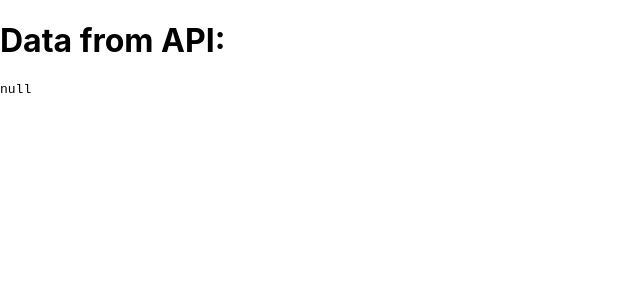
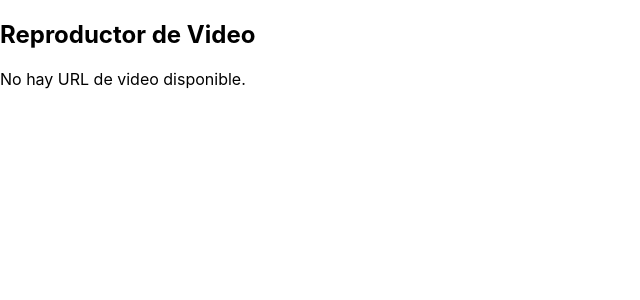
Before and after one commit to AyoubElimeany/mi-nueva-app, a React (Create React App) app: page /video in a window 1280 px wide. Shown: the top 300 px of the page, without its empty margins (0-640 px from the left). Built offline with nearby package versions, Linux system fonts and the light colour scheme; no server answers.

Commit message:
feat: Añade enrutamiento básico con React Router en Root.js

```diff
--- /dev/null
+++ b/src/Root.js
@@ -0,0 +1,15 @@
+import React from 'react';
+import { BrowserRouter as Router, Route, Routes } from 'react-router-dom';
+import App from './App';
+import VideoPlayer from './VideoPlayer';
+
+const Root = () => (
+  <Router>
+    <Routes>
+      <Route path="/" element={<App />} />
+      <Route path="/video" element={<VideoPlayer />} />
+    </Routes>
+  </Router>
+);
+
+export default Root;
--- a/src/VideoPlayer.js
+++ b/src/VideoPlayer.js
@@ -1,4 +1,3 @@
- // src/VideoPlayer.js
 import React from 'react';
 import { useLocation } from 'react-router-dom';
 
--- a/src/index.js
+++ b/src/index.js
@@ -1,12 +1,11 @@
-
 import React from 'react';
 import ReactDOM from 'react-dom/client';
 import './index.css';
-import App from './App';
+import Root from './Root'; // Cambia aquí para importar Root
 
 const root = ReactDOM.createRoot(document.getElementById('root'));
 root.render(
   <React.StrictMode>
-    <App />
+    <Root /> {/* Cambia aquí para usar Root en lugar de App */}
   </React.StrictMode>
 );
```
Also changed, not shown: 1 other file (tests, documents, lock files or other folders).
